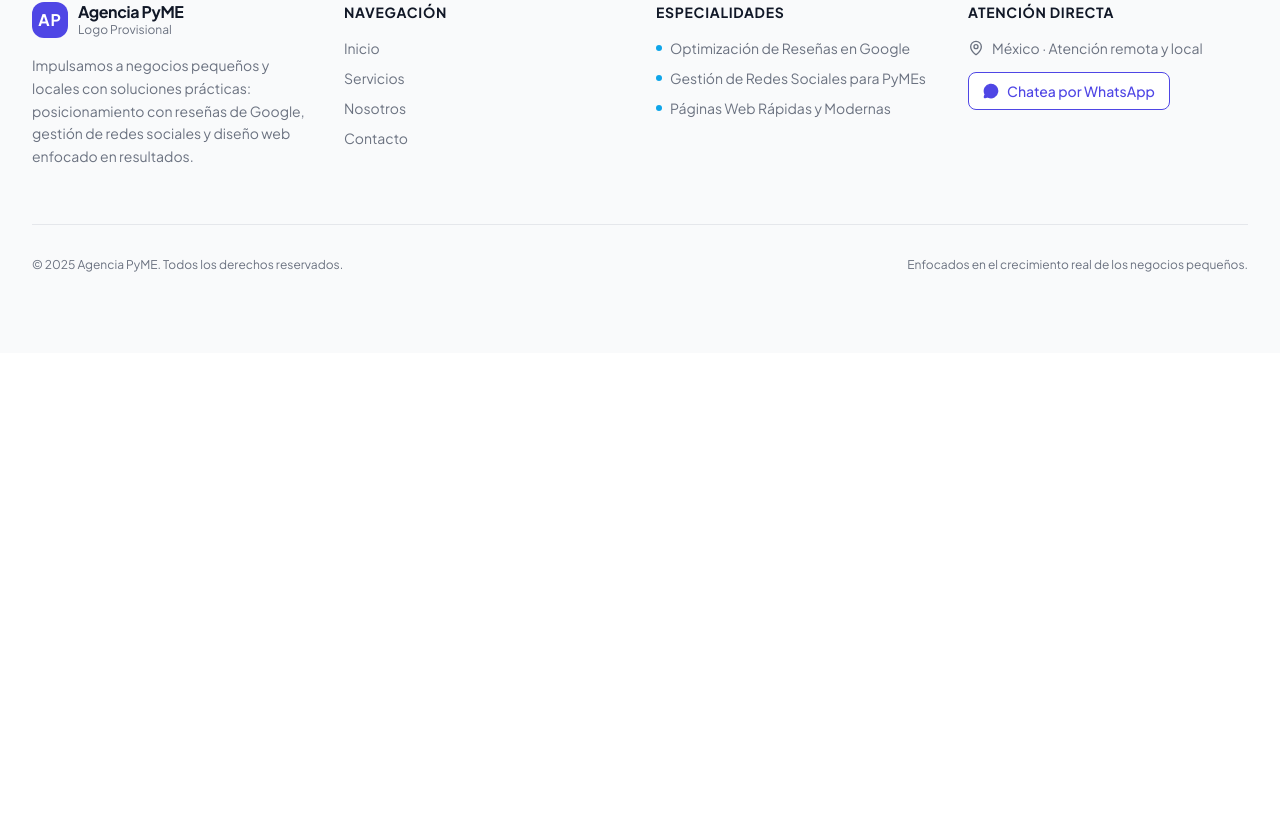
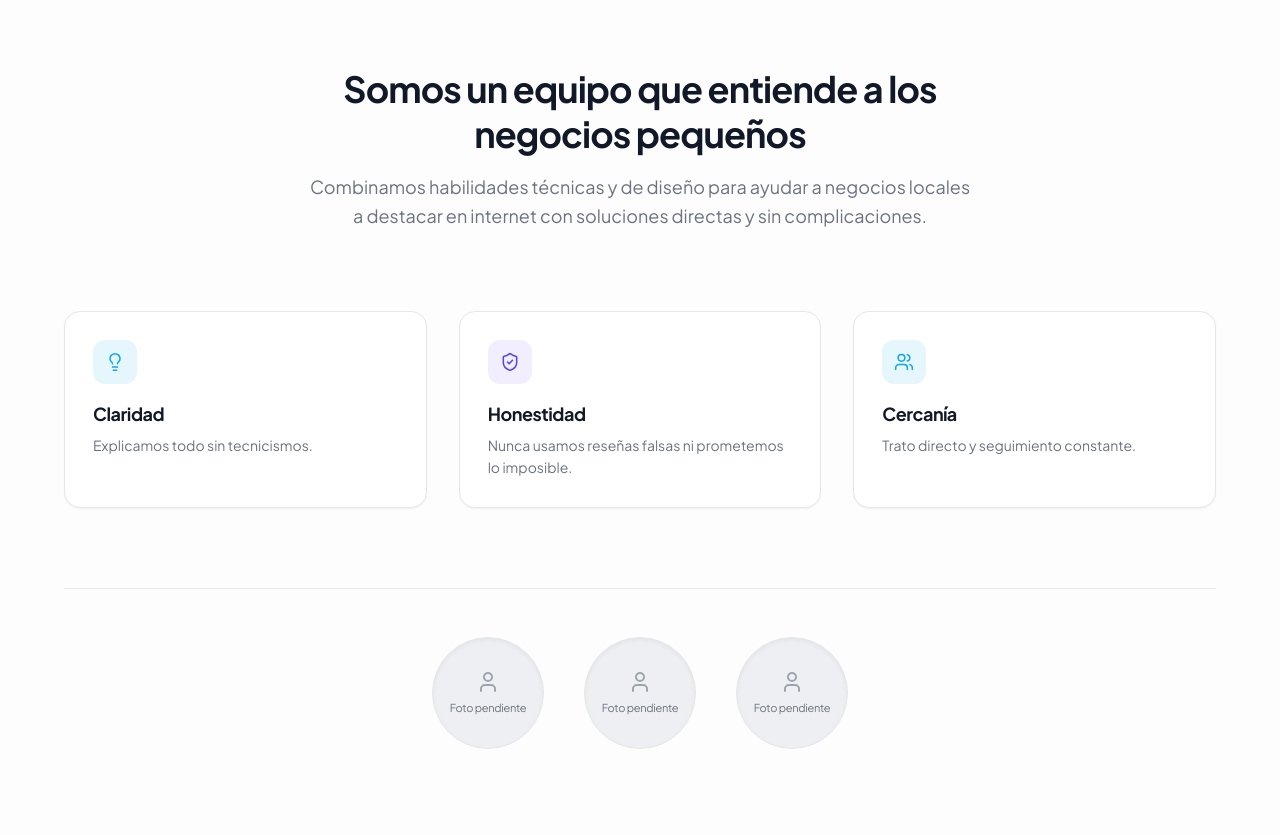
Before and after one commit to isaelrivr/WEB-PAGE-BUSSINESS, a Next.js app: page / in a window 1280 px wide. Shown: the part 2605-3440 px from the top of the page. Before the commit the page ends 2958 px from the top, so only its background shows below. Built offline with nearby package versions, Linux system fonts and the light colour scheme.

Commit message:
nosotros

```diff
--- a/app/page.tsx
+++ b/app/page.tsx
@@ -1,6 +1,7 @@
 import Hero from "@/components/Hero";
 import Services from "@/components/Services";
 import HowWeWork from "@/components/HowWeWork";
+import AboutUs from "@/components/AboutUs";
 
 export default function Home() {
   return (
@@ -8,6 +9,7 @@ export default function Home() {
       <Hero />
       <Services />
       <HowWeWork />
+      <AboutUs />
     </>
   );
 }
--- /dev/null
+++ b/components/AboutUs.tsx
@@ -0,0 +1,142 @@
+"use client";
+
+import { useEffect, useRef, useState } from "react";
+import { Lightbulb, ShieldCheck, Users, User } from "lucide-react";
+
+interface ValueItem {
+  icon: React.ComponentType<{ className?: string }>;
+  title: string;
+  description: string;
+  accentClass: string;
+}
+
+const VALUES: ValueItem[] = [
+  {
+    icon: Lightbulb,
+    title: "Claridad",
+    description: "Explicamos todo sin tecnicismos.",
+    accentClass: "bg-accent/10 text-accent",
+  },
+  {
+    icon: ShieldCheck,
+    title: "Honestidad",
+    description: "Nunca usamos reseñas falsas ni prometemos lo imposible.",
+    accentClass: "bg-highlight/15 text-primary",
+  },
+  {
+    icon: Users,
+    title: "Cercanía",
+    description: "Trato directo y seguimiento constante.",
+    accentClass: "bg-accent/10 text-accent",
+  },
+];
+
+export default function AboutUs() {
+  const sectionRef = useRef<HTMLElement>(null);
+  const [isVisible, setIsVisible] = useState(false);
+
+  useEffect(() => {
+    const observer = new IntersectionObserver(
+      ([entry]) => {
+        if (entry.isIntersecting) {
+          setIsVisible(true);
+          observer.disconnect();
+        }
+      },
+      {
+        threshold: 0.15,
+        rootMargin: "0px 0px -40px 0px",
+      }
+    );
+
+    if (sectionRef.current) {
+      observer.observe(sectionRef.current);
+    }
+
+    return () => observer.disconnect();
+  }, []);
+
+  return (
+    <section
+      id="nosotros"
+      ref={sectionRef}
+      className="py-24 sm:py-32 lg:py-36 px-4 sm:px-6 lg:px-8 border-t border-border bg-surface/40"
+    >
+      <div className="max-w-6xl mx-auto">
+        {/* Encabezado */}
+        <div
+          className={`max-w-2xl mx-auto text-center space-y-4 mb-16 sm:mb-20 transition-all duration-700 ease-out ${
+            isVisible ? "opacity-100 translate-y-0" : "opacity-0 translate-y-6"
+          }`}
+        >
+          <h2 className="text-3xl sm:text-4xl font-bold tracking-tight text-text-main leading-tight">
+            Somos un equipo que entiende a los negocios pequeños
+          </h2>
+          <p className="text-base sm:text-lg text-text-muted font-normal leading-relaxed">
+            Combinamos habilidades técnicas y de diseño para ayudar a negocios locales a destacar en internet con soluciones directas y sin complicaciones.
+          </p>
+        </div>
+
+        {/* 3 Valores en tarjetas pequeñas */}
+        <div className="grid grid-cols-1 md:grid-cols-3 gap-6 sm:gap-6 lg:gap-8 mb-16 sm:mb-20">
+          {VALUES.map((val, index) => {
+            const Icon = val.icon;
+            return (
+              <div
+                key={val.title}
+                style={{
+                  transitionDelay: isVisible
+                    ? `${(index + 1) * 120}ms`
+                    : "0ms",
+                }}
+                className={`p-6 sm:p-7 rounded-2xl bg-background border border-border shadow-xs hover:border-primary/40 hover:shadow-sm transition-all duration-300 flex flex-col ${
+                  isVisible
+                    ? "opacity-100 translate-y-0"
+                    : "opacity-0 translate-y-8"
+                }`}
+              >
+                <div
+                  className={`w-11 h-11 rounded-xl flex items-center justify-center mb-4 ${val.accentClass}`}
+                >
+                  <Icon className="w-5 h-5 stroke-[1.8]" />
+                </div>
+                <h3 className="text-lg font-bold text-text-main tracking-tight mb-1.5">
+                  {val.title}
+                </h3>
+                <p className="text-sm text-text-muted font-normal leading-relaxed">
+                  {val.description}
+                </p>
+              </div>
+            );
+          })}
+        </div>
+
+        {/* Espacio reservado para fotos del equipo */}
+        <div
+          style={{
+            transitionDelay: isVisible ? "450ms" : "0ms",
+          }}
+          className={`pt-10 sm:pt-12 border-t border-border/80 text-center transition-all duration-700 ease-out ${
+            isVisible ? "opacity-100 translate-y-0" : "opacity-0 translate-y-6"
+          }`}
+        >
+          <div className="flex flex-wrap items-center justify-center gap-6 sm:gap-10">
+            {[1, 2, 3].map((slot) => (
+              <div
+                key={slot}
+                className="flex flex-col items-center justify-center"
+              >
+                <div className="w-24 h-24 sm:w-28 sm:h-28 rounded-full bg-border/60 border border-border flex flex-col items-center justify-center gap-1.5 shadow-inner">
+                  <User className="w-6 h-6 text-text-muted/60" />
+                  <span className="text-[11px] font-normal text-text-muted tracking-tight">
+                    Foto pendiente
+                  </span>
+                </div>
+              </div>
+            ))}
+          </div>
+        </div>
+      </div>
+    </section>
+  );
+}
```
